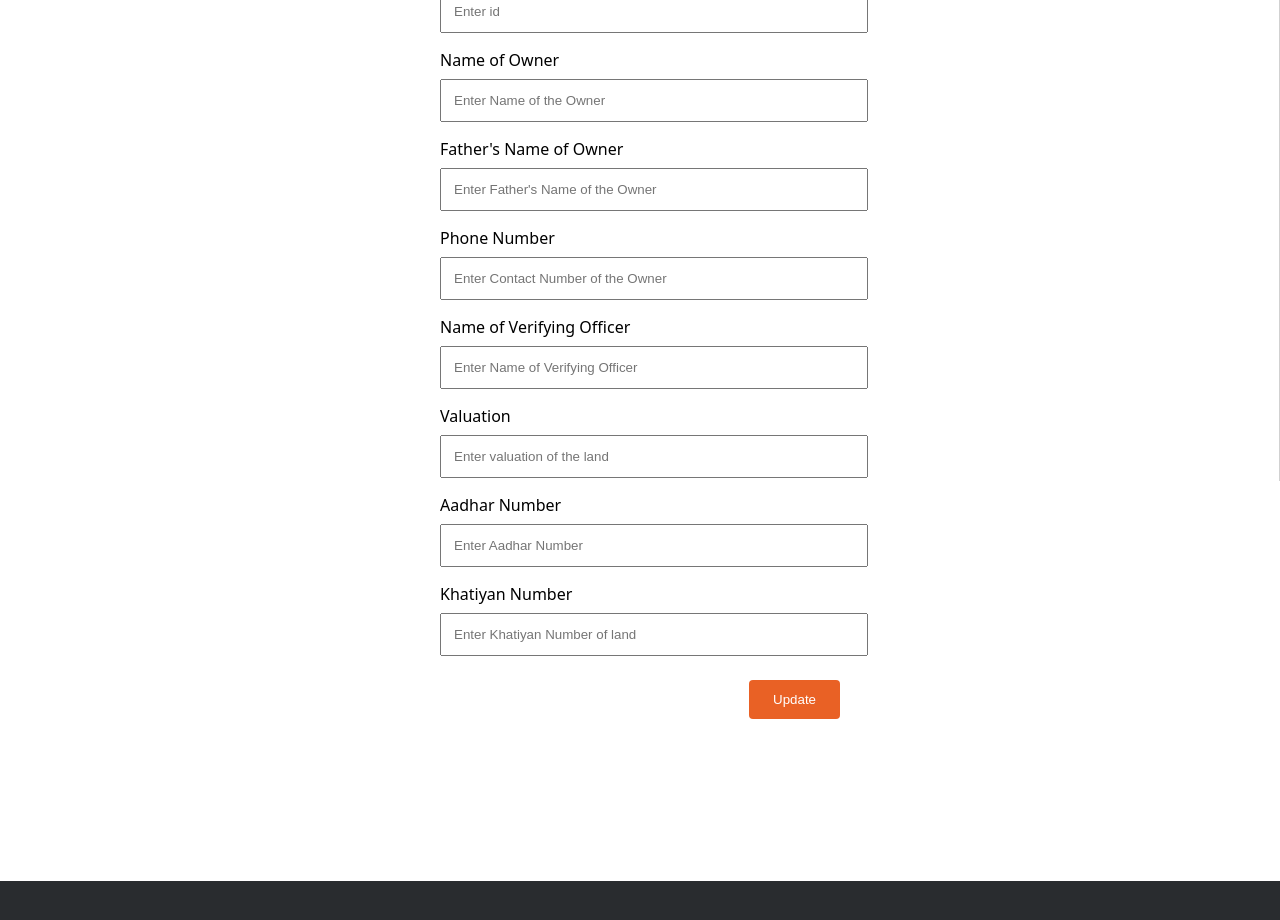
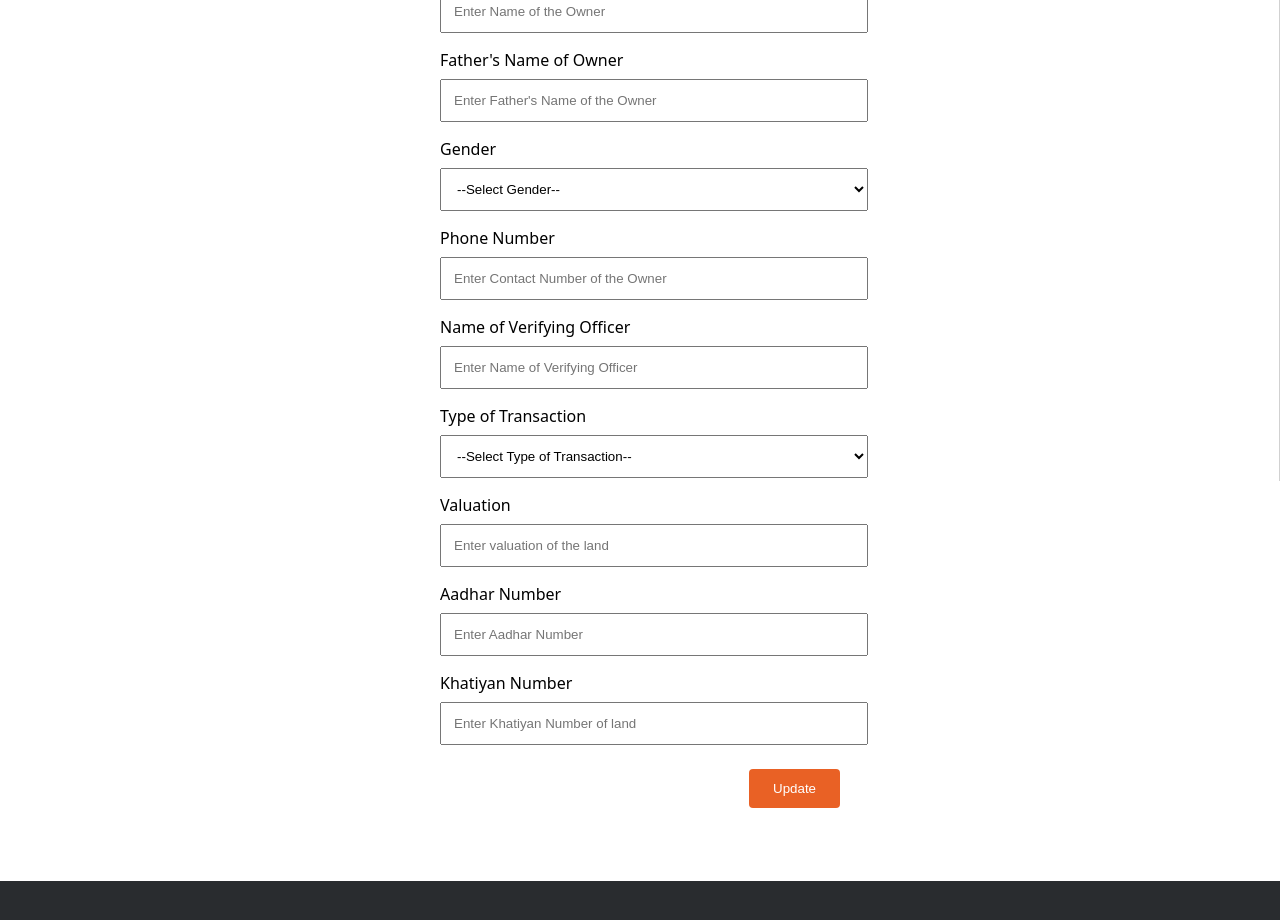
Before and after one commit to Niloy-Majumder/las-miner-frontend, a React (Create React App) app: page / in a window 1280 px wide. Shown: the part 820-1740 px from the top of the page. Built offline with nearby package versions, Linux system fonts and the light colour scheme.

Commit message:
added all fields in the form

```diff
--- a/src/components/body/Form.js
+++ b/src/components/body/Form.js
@@ -17,6 +17,7 @@ const Form = () => {
     const[block, setBlock]=useState([]);
     const[blockid, setBlockid] = useState('');
 
+    const time = new Date().toLocaleString();
     const[data, setData] = useState({
         userid: "",
         country: "",
@@ -25,11 +26,11 @@ const Form = () => {
         land_size: "",
         owner: "",
         father_name: "",
-
+        gender: "",
         phone_number: "",
-
+        transaction_time:time,
         verifying_officer: "",
-
+        transaction_type: "",
         valuation: "",
         aadhar: "",
         khatiyan_number: ""
@@ -183,6 +184,7 @@ const Form = () => {
                 </select>
             </div>
 
+
             <div className={"input-field"}>
                 <label htmlFor = "land_size">Size of the Land</label>
                 <input
@@ -210,6 +212,7 @@ const Form = () => {
                 </input>
             </div>
 
+
             <div className={"input-field"}>
                 <label htmlFor = "owner">Name of Owner</label>
                 <input
@@ -223,6 +226,7 @@ const Form = () => {
                 </input>
             </div>
 
+
             <div className={"input-field"}>
                 <label htmlFor = "father_name">Father's Name of Owner</label>
                 <input
@@ -235,6 +239,20 @@ const Form = () => {
                     required>
                 </input>
             </div>
+
+
+            <div className={"input-field"}>
+                <label htmlFor = "gender">Gender</label>
+                <select id = 'gender' name='gender' className='form-control' onChange={(e)=>handleChange(e)}>
+                    <option value="">--Select Gender--</option>
+
+                    <option id = 'gender' value = "male">Male</option>
+                    <option id = 'gender' value = "female">Female</option>
+                    <option id = 'gender' value = "others">Male</option>
+
+                </select>
+            </div>
+
 
             <div className={"input-field"}>
                 <label htmlFor = "phone_number">Phone Number</label>
@@ -260,6 +278,18 @@ const Form = () => {
                     value = {data.verifying_officer}
                     required>
                 </input>
+            </div>
+
+            <div className={"input-field"}>
+                <label htmlFor = "transaction_type">Type of Transaction</label>
+                <select id = 'transaction_type' name='transaction_type' className='form-control' onChange={(e)=>handleChange(e)}>
+                    <option value="">--Select Type of Transaction--</option>
+
+                    <option id = 'transaction_type' value = "Type - 1">Type - 1</option>
+                    <option id = 'transaction_type' value = "Type - 2">Type - 2</option>
+                    <option id = 'transaction_type' value = "Type - 3">Type - 3</option>
+
+                </select>
             </div>
 
             <div className={"input-field"}>
```
